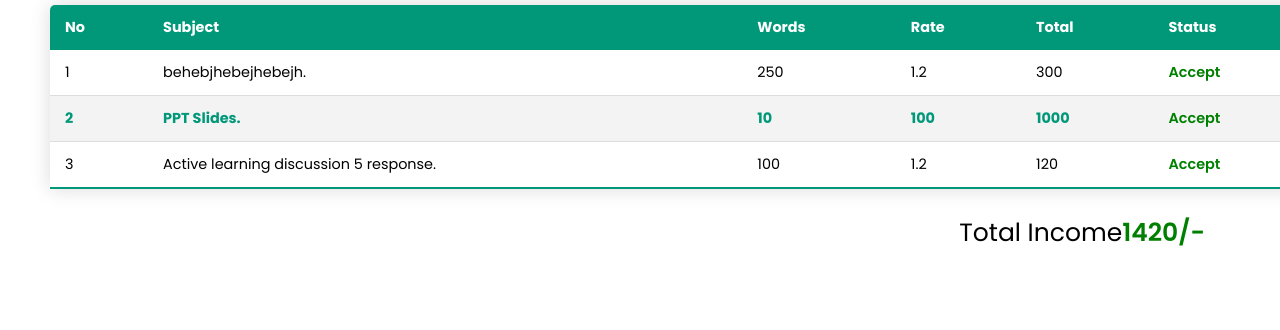
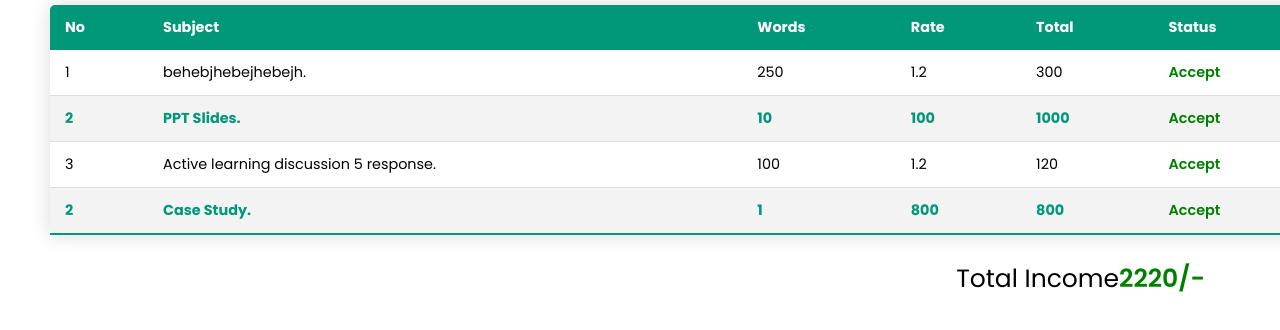
Before and after one commit to waqasaps123/writersrecord, a plain HTML site: page writers/huzaifa.html in a window 1280 px wide. Shown: the part 198-528 px from the top of the page. Drawn offline with Linux system fonts and the light colour scheme.

Commit message:
Update huzaifa.html

```diff
--- a/writers/huzaifa.html
+++ b/writers/huzaifa.html
@@ -79,11 +79,20 @@
             <td><span class="green">Accept</span></td>
             <td>08-Aug</td>
           </tr>
+          <tr class="active-row">
+            <td>2</td>
+            <td>Case Study.</td>
+            <td>1</td>
+            <td>800</td>
+            <td>800</td>
+            <td><span class="green">Accept</span></td>
+            <td>08-Aug</td>
+          </tr>
         </tbody>
       </table>
 
       <div class="totalErn">
-        <p class="pErn">Total Income<span class="green">1420/-</span></p>
+        <p class="pErn">Total Income<span class="green">2220/-</span></p>
       </div>
 
   </body>
```
